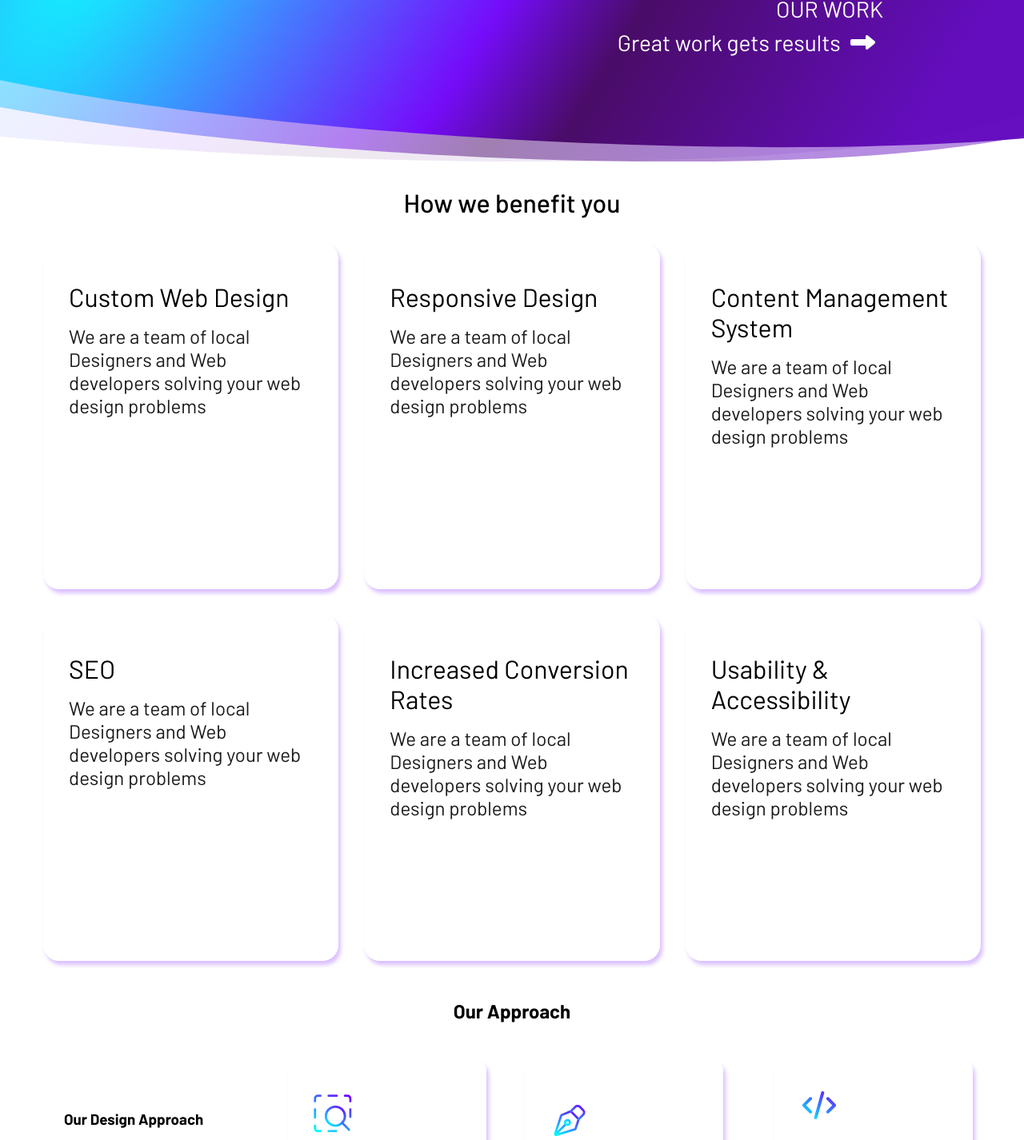
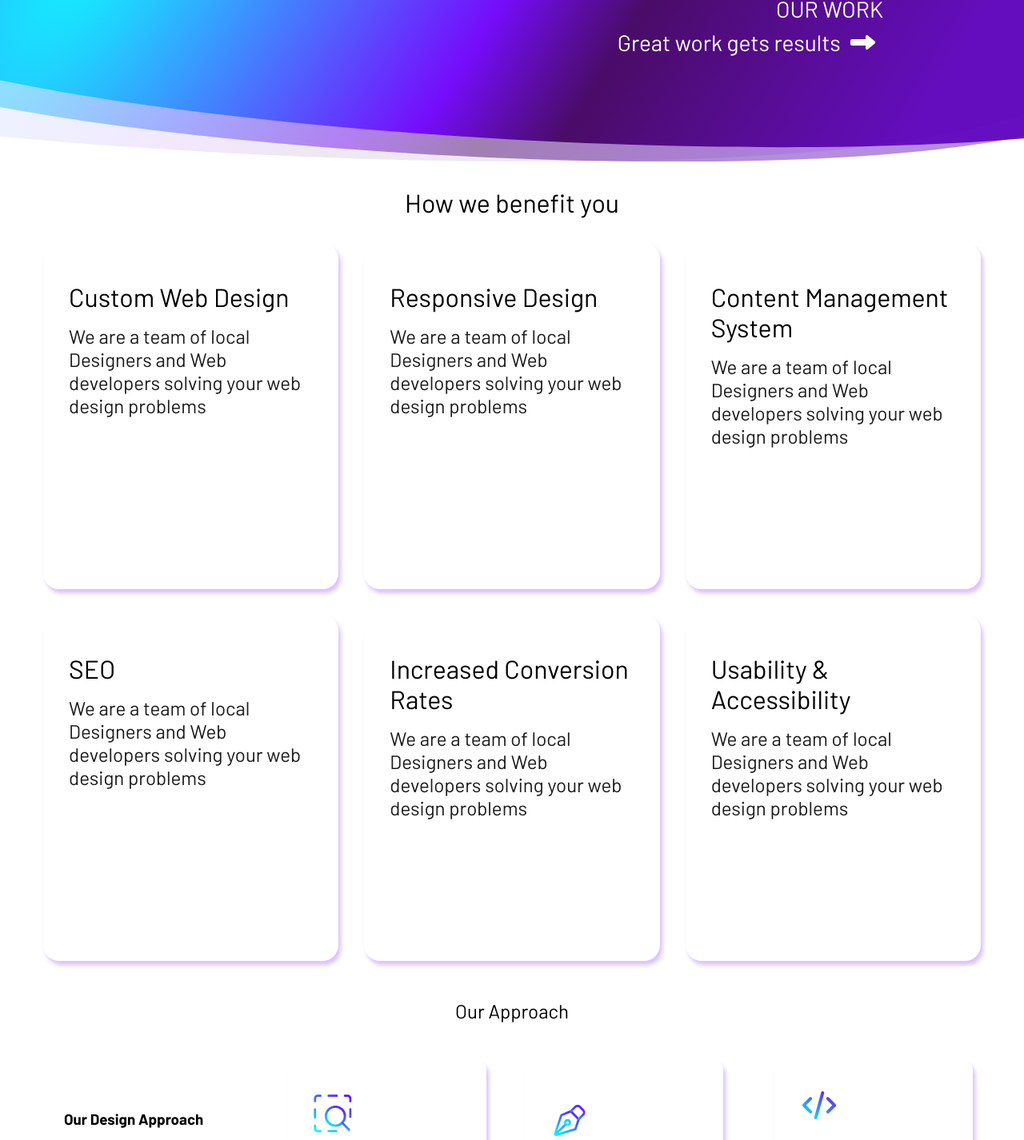
Before and after one commit to vanvisual/teamsite-frontend, a React (Create React App) app: page / in a window 1280 px wide. Shown: the part 670-2096 px from the top of the page at 80% size. Built offline with nearby package versions, Linux system fonts and the light colour scheme.

Commit message:
change title css.

```diff
--- a/src/Components/Approach/Approach.scss
+++ b/src/Components/Approach/Approach.scss
@@ -21,6 +21,7 @@
     &__title {
         width: 100%;
         text-align: center;
+        font-weight: 400;
     }
 
     .appr-card {
--- a/src/Components/Improvement/Improvement.scss
+++ b/src/Components/Improvement/Improvement.scss
@@ -19,7 +19,7 @@
 
     &__title {
         color: $logo-van;
-        font-weight: 500;
+        font-weight: 400;
         font-size: 1rem;
         flex-basis: 100%;
         text-align: center;
```
